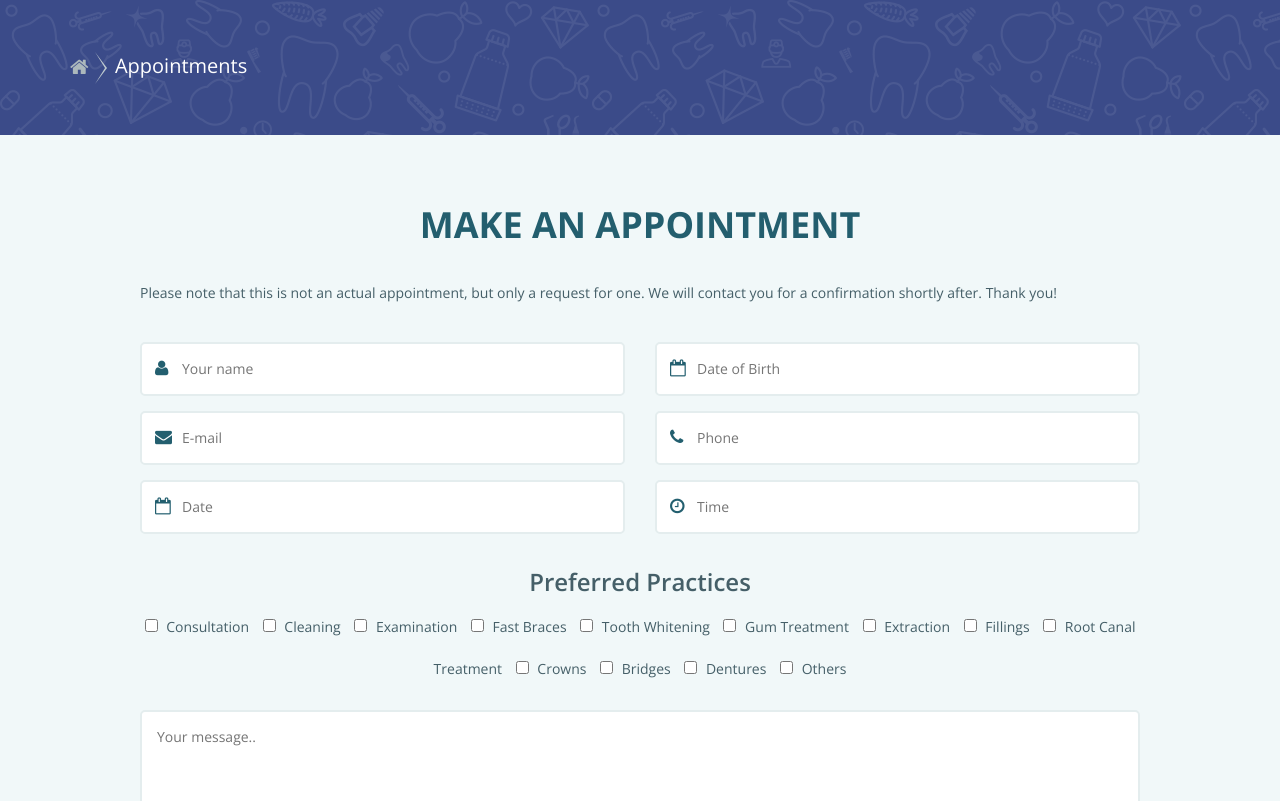
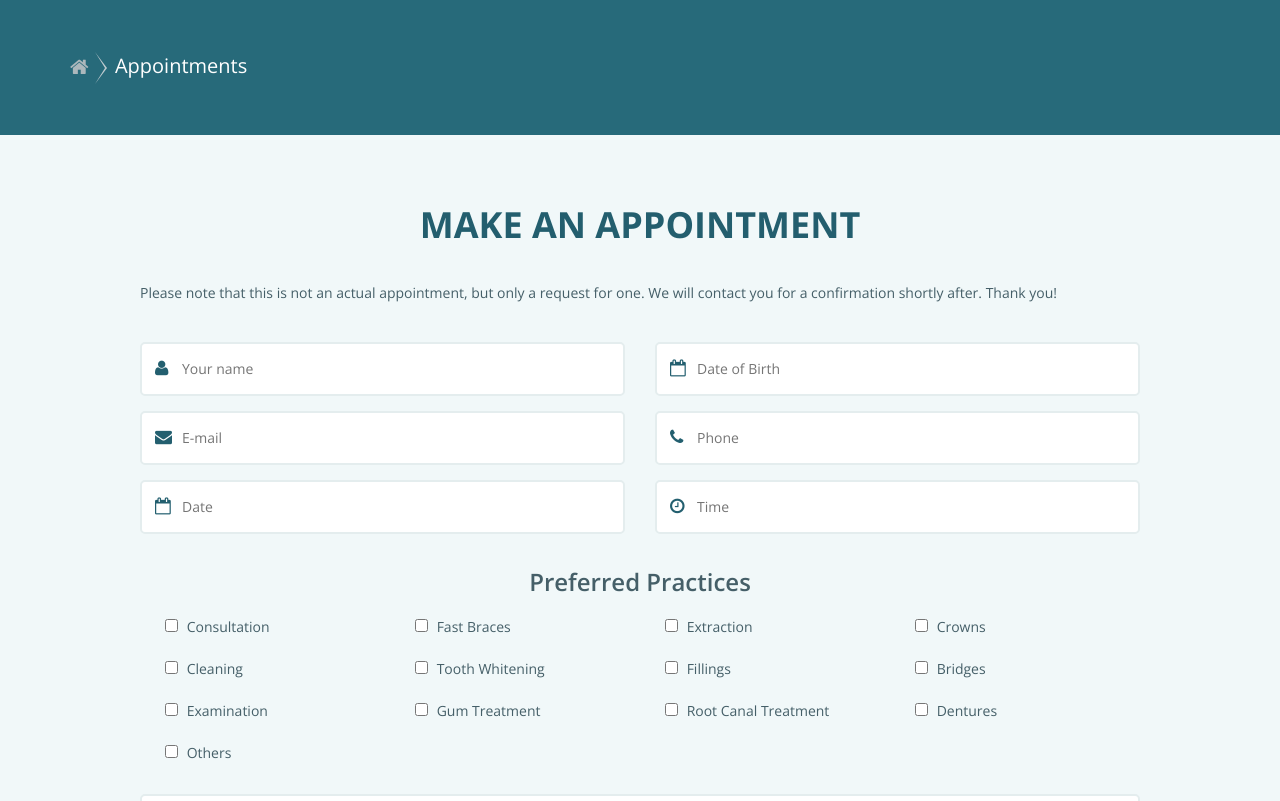
Before and after one commit to Business360/183pdb, a PHP site: page /appointments.php in a window 1280 px wide. Shown: the part 152-953 px from the top of the page. Run offline with PHP 8.4, Linux system fonts and the light colour scheme; some libraries are stand-ins or nearby versions.

Commit message:
background color for title and preferences alignment

```diff
--- a/appointments.php
+++ b/appointments.php
@@ -78,21 +78,32 @@
 						<input type="text" class="timepicker-f" id="timepicker1" name="time" data-validation="required" placeholder="Time" />
 						<div class="help help-sm help-red">!</div>
 					</div>
-					<div class="col-lg-12 col-md-12 col-sm-12 col-xs-12 booking-practices">
+					<div class="col-lg-12 col-md-12 col-sm-12 col-xs-12 booking-practices" style="text-align:left;" >
 						<h3 class="text-center">Preferred Practices</h3>
-						<input type="checkbox" name="practice[]"/> Consultation
-						<input type="checkbox" name="practice[]"/> Cleaning
-						<input type="checkbox" name="practice[]"/> Examination
-						<input type="checkbox" name="practice[]"/> Fast Braces
-						<input type="checkbox" name="practice[]"/> Tooth Whitening
-						<input type="checkbox" name="practice[]"/> Gum Treatment
-						<input type="checkbox" name="practice[]"/> Extraction
-						<input type="checkbox" name="practice[]"/> Fillings
-						<input type="checkbox" name="practice[]"/> Root Canal Treatment
-						<input type="checkbox" name="practice[]"/> Crowns
-						<input type="checkbox" name="practice[]"/> Bridges
-						<input type="checkbox" name="practice[]"/> Dentures
-						<input type="checkbox" name="practice[]"/> Others
+						<div class="col-md-3">
+							<input type="checkbox" name="practice[]"/> Consultation<br>
+							<input type="checkbox" name="practice[]"/> Cleaning<br>
+							<input type="checkbox" name="practice[]"/> Examination<br>
+						</div>
+						<div class="col-md-3">
+
+						<input type="checkbox" name="practice[]"/> Fast Braces<br>
+						<input type="checkbox" name="practice[]"/> Tooth Whitening<br>
+						<input type="checkbox" name="practice[]"/> Gum Treatment<br>
+						</div>
+						<div class="col-md-3">
+
+						<input type="checkbox" name="practice[]"/> Extraction<br>
+						<input type="checkbox" name="practice[]"/> Fillings<br>
+						<input type="checkbox" name="practice[]"/> Root Canal Treatment<br>
+						</div>
+						<div class="col-md-3">
+
+						<input type="checkbox" name="practice[]"/> Crowns<br>
+						<input type="checkbox" name="practice[]"/> Bridges<br>
+						<input type="checkbox" name="practice[]"/> Dentures<br>
+						</div>
+						<div class="col-md-12"><input type="checkbox" name="practice[]"/> Others</div>
 					</div>
 					</div>
 					<div class="row">
--- a/assets/css/custom.css
+++ b/assets/css/custom.css
@@ -250,3 +250,11 @@ ul.footer-nav {
 .navbar-toggle{
     margin-top: 25px !important;
 }
+
+.page-title-overlay{
+    background: rgb(39, 106, 122) !important;
+}
+
+.bg-pattern .page-title-overlay{
+    background: rgb(39, 106, 122) !important;
+}
```
